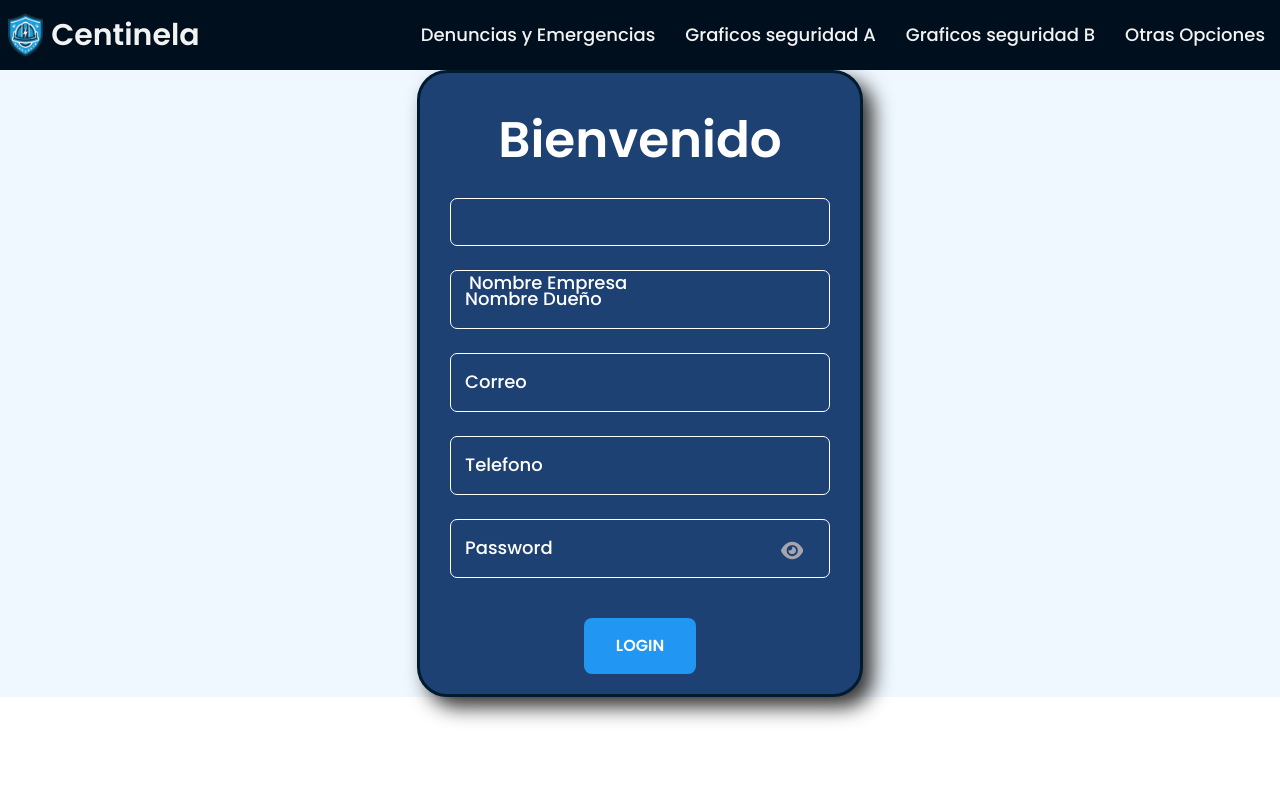
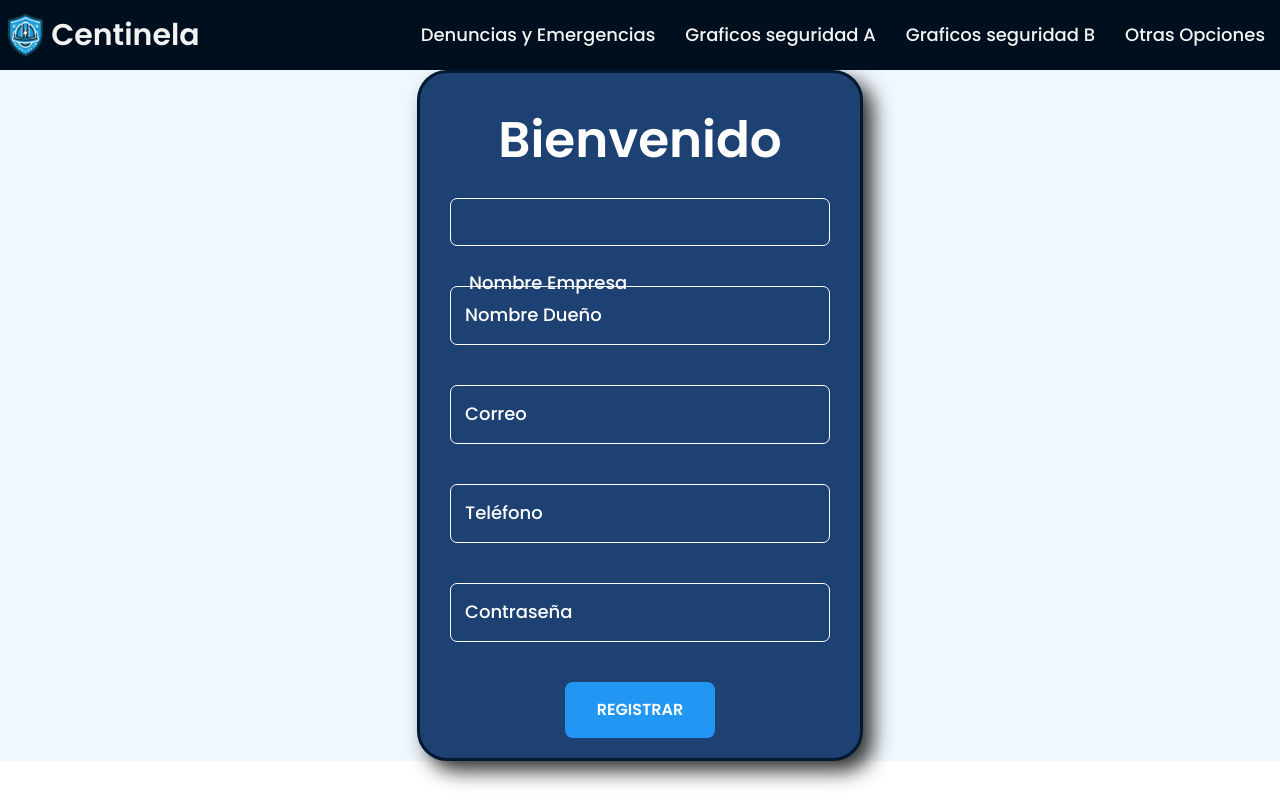
Before and after one commit to Milanesa21/Seguridad_e_higiene_front, a React (Vite) app: page /Registroempresa in a window 1280 px wide. Built offline with nearby package versions, Linux system fonts and the light colour scheme; what ldrs would draw is missing.

Commit message:
Ajuste el registro de empresas para que se conecte mejor con el backend

```diff
--- a/src/pages/registroempresa.jsx
+++ b/src/pages/registroempresa.jsx
@@ -2,12 +2,27 @@ import React, { useRef, useState } from "react";
 import "/public/css/components/img.css";
 import "/public/css/pages/Login.css";
 import "/public/css/components/botonanimado.css";
+import Snackbar from "@mui/material/Snackbar";
+import MuiAlert from "@mui/material/Alert";
+import { styled } from "@mui/material/styles";
 import { Navbar } from "../components/Navbar";
+
+// Styled Alert component
+const Alert = styled(MuiAlert)(({ theme }) => ({
+  "& .MuiAlert-icon": {
+    color: theme.palette.success.main,
+  },
+}));
 
 export const Registroempresa = () => {
   const [pedro, setPedro] = React.useState(true);
   const [isChecked, setIsChecked] = useState(true);
-  const [passwordType, setPasswordType] = useState("password"); // Agregar estado para el tipo de campo de contraseña
+  const [passwordType, setPasswordType] = useState("password");
+  const [notification, setNotification] = useState({
+    message: "",
+    severity: "success",
+  });
+  const [open, setOpen] = useState(false);
   const audioRef = useRef(null);
 
   const music = () => {
@@ -20,8 +35,46 @@ export const Registroempresa = () => {
 
   const handleCheckboxChange = () => {
     setIsChecked(!isChecked);
-    // Cambiar el tipo de campo de contraseña entre "password" y "text" según el estado del checkbox
     setPasswordType(passwordType === "password" ? "text" : "password");
+  };
+
+  const handleSubmit = async (e) => {
+    e.preventDefault();
+    const formData = new FormData(e.target);
+    const data = Object.fromEntries(formData);
+
+    try {
+      const response = await fetch("http://127.0.0.1:8000/empresas/registrar_empresa", {
+        method: "POST",
+        headers: {
+          "Content-Type": "application/json",
+        },
+        body: JSON.stringify(data),
+      });
+
+
+      if (response.ok) {
+        setNotification({
+          message: "Empresa registrada exitosamente",
+          severity: "success",
+        });
+      } else {
+        setNotification({
+          message: "Error al registrar la empresa",
+          severity: "error",
+        });
+      }
+    } catch (error) {
+      setNotification({
+        message: "Error al conectar con el servidor",
+        severity: "error",
+      });
+    }
+    setOpen(true);
+  };
+
+  const handleClose = () => {
+    setOpen(false);
   };
 
   return (
@@ -33,12 +86,12 @@ export const Registroempresa = () => {
             <div className="ContenedorFormulario">
               <h4 className="titulo-Login">Bienvenido</h4>
 
-              <form action="submit" method="post">
+              <form onSubmit={handleSubmit}>
   {/* INPUT DE NOMBRE DE EMPRESA */}
   <div className="input-group">
     <input
       type="text"
-                    name="text"
+      name="nombre_empresa"
       className="input"
       id="inputField"
       required
@@ -46,12 +99,12 @@ export const Registroempresa = () => {
     <label className="label" htmlFor="inputField">
       Nombre Empresa
     </label>
-                  <br />
-                  <br />
-                  {/* INPUT DE NOMBRE DEl DUEÑO */}
+  </div>
+  {/* INPUT DE NOMBRE DEL DUEÑO */}
+  <div className="input-group">
     <input
       type="text"
-                    name="text"
+      name="nombre_jefe"
       className="input3"
       id="inputFieldOwner"
       required
@@ -59,12 +112,12 @@ export const Registroempresa = () => {
     <label className="label3" htmlFor="inputFieldOwner">
       Nombre Dueño
     </label>
-                  <br />
-                  <br />
-                  {/* INPUT DEl CORREO */}
+  </div>
+  {/* INPUT DEL CORREO */}
+  <div className="input-group">
     <input
-                    type="text"
-                    name="text"
+      type="email"
+      name="correo_jefe"
       className="input4"
       id="inputFieldEmail"
       required
@@ -72,33 +125,33 @@ export const Registroempresa = () => {
     <label className="label4" htmlFor="inputFieldEmail">
       Correo
     </label>
-                  <br />
-                  <br />
-                  {/* INPUT DEL NUMERO DE TELEFONO */}
+  </div>
+  {/* INPUT DEL NÚMERO DE TELÉFONO */}
+  <div className="input-group">
     <input
-                    type="text"
-                    name="text"
+      type="tel"
+      name="numero_jefe"
       className="input5"
       id="inputFieldPhone"
       required
     />
     <label className="label5" htmlFor="inputFieldPhone">
-                    Telefono
+      Teléfono
     </label>
-                  <br />
-                  <br />
+  </div>
   {/* INPUT DE LA CONTRASEÑA */}
+  <div className="input-group">
     <input
-                    type={passwordType} // Usar el tipo de campo de contraseña dinámico
+      type={passwordType}
       name="password"
       className="input1"
       id="inputFieldPassword"
       required
     />
     <label className="label1" htmlFor="inputFieldPassword">
-                    Password
+      Contraseña
     </label>
-                  {/* BOTON DE VISIBILIDAD PARA CONTRASEÑA */}
+    {/* BOTÓN DE VISIBILIDAD PARA CONTRASEÑA */}
     <div className="containera">
       <input
         type="checkbox"
@@ -112,7 +165,7 @@ export const Registroempresa = () => {
         viewBox="0 0 576 512"
         style={{ display: isChecked ? "block" : "none" }}
       >
-                      <path d="M288 32c-80.8 0-145.5 36.8-192.6 80.6C48.6 156 17.3 208 2.5 243.7c-3.3 7.9-3.3 16.7 0 24.6C17.3 304 48.6 356 95.4 399.4C142.5 443.2 207.2 480 288 480s145.5-36.8 192.6-80.6c46.8-43.5 78.1-95.4 93-131.1c3.3-7.9 3.3-16.7 0-24.6c-14.9-35.7-46.2-87.7-93-131.1C433.5 68.8 368.8 32 288 32zM144 256a144 144 0 1 1 288 0 144 144 0 1 1 -288 0zm144-64c0 35.3-28.7 64-64 64c-7.1 0-13.9-1.2-20.3-3.3c-5.5-1.8-11.9 1.6-11.7 7.4c.3 6.9 1.3 13.8 3.2 20.7c13.7 51.2 66.4 81.6 117.6 67.9s81.6-66.4 67.9-117.6c-11.1-41.5-47.8-69.4-88.6-71.1c-5.8-.2-9.2 6.1-7.4 11.7c2.1 6.4 3.3 13.2 3.3 20.3z"></path>
+        {/* Contenido SVG */}
       </svg>
       <svg
         className="eye-slash"
@@ -121,22 +174,34 @@ export const Registroempresa = () => {
         viewBox="0 0 640 512"
         style={{ display: isChecked ? "none" : "block" }}
       >
-                      <path d="M38.8 5.1C28.4-3.1 13.3-1.2 5.1 9.2S-1.2 34.7 9.2 42.9l592 464c10.4 8.2 25.5 6.3 33.7-4.1s6.3-25.5-4.1-33.7L525.6 386.7c39.6-40.6 66.4-86.1 79.9-118.4c3.3-7.9 3.3-16.7 0-24.6c-14.9-35.7-46.2-87.7-93-131.1C465.5 68.8 400.8 32 320 32c-68.2 0-125 26.3-169.3 60.8L38.8 5.1zM223.1 149.5C248.6 126.2 282.7 112 320 112c79.5 0 144 64.5 144 144c0 24.9-6.3 48.3-17.4 68.7L408 294.5c8.4-19.3 10.6-41.4 4.8-63.3c-11.1-41.5-47.8-69.4-88.6-71.1c-5.8-.2-9.2 6.1-7.4 11.7c2.1 6.4 3.3 13.2 3.3 20.3c0 10.2-2.4 19.8-6.6 28.3l-90.3-70.8zM373 389.9c-16.4 6.5-34.3 10.1-53 10.1c-79.5 0-144-64.5-144-144c0-6.9 .5-13.6 1.4-20.2L83.1 161.5C60.3 191.2 44 220.8 34.5 243.7c-3.3 7.9-3.3 16.7 0 24.6c14.9 35.7 46.2 87.7 93 131.1C174.5 443.2 239.2 480 320 480c47.8 0 89.9-12.9 126.2-32.5L373 389.9z"></path>
+        {/* Contenido SVG */}
       </svg>
     </div>
   </div>
-                {/* BOTON DE REGISTRO */}
+  {/* BOTÓN DE REGISTRO */}
   <div className="button-container">
     <button type="submit" className="animated-button">
-                    <span>Login</span>
+      <span>Registrar</span>
     </button>
   </div>
 </form>
+
             </div>
           </div>
         </div>
         <audio ref={audioRef} src="/img/Pedro.mp3" />
+        <Snackbar open={open} autoHideDuration={6000} onClose={handleClose}>
+          <Alert
+            onClose={handleClose}
+            severity={notification.severity}
+            sx={{ width: "100%" }}
+          >
+            {notification.message}
+          </Alert>
+        </Snackbar>
       </div>
     </>
   );
 };
+
+export default Registroempresa;
```
Lines whose indentation alone changed are shown as unchanged.
